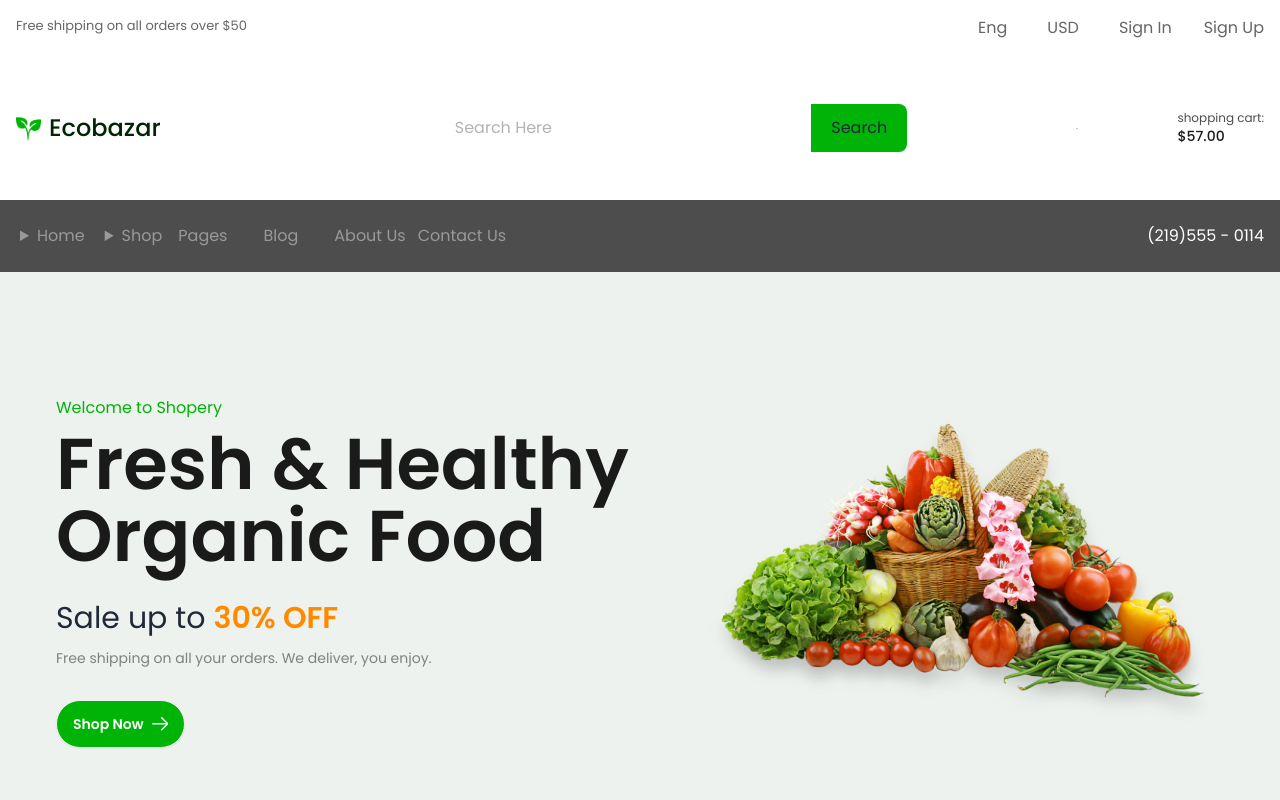
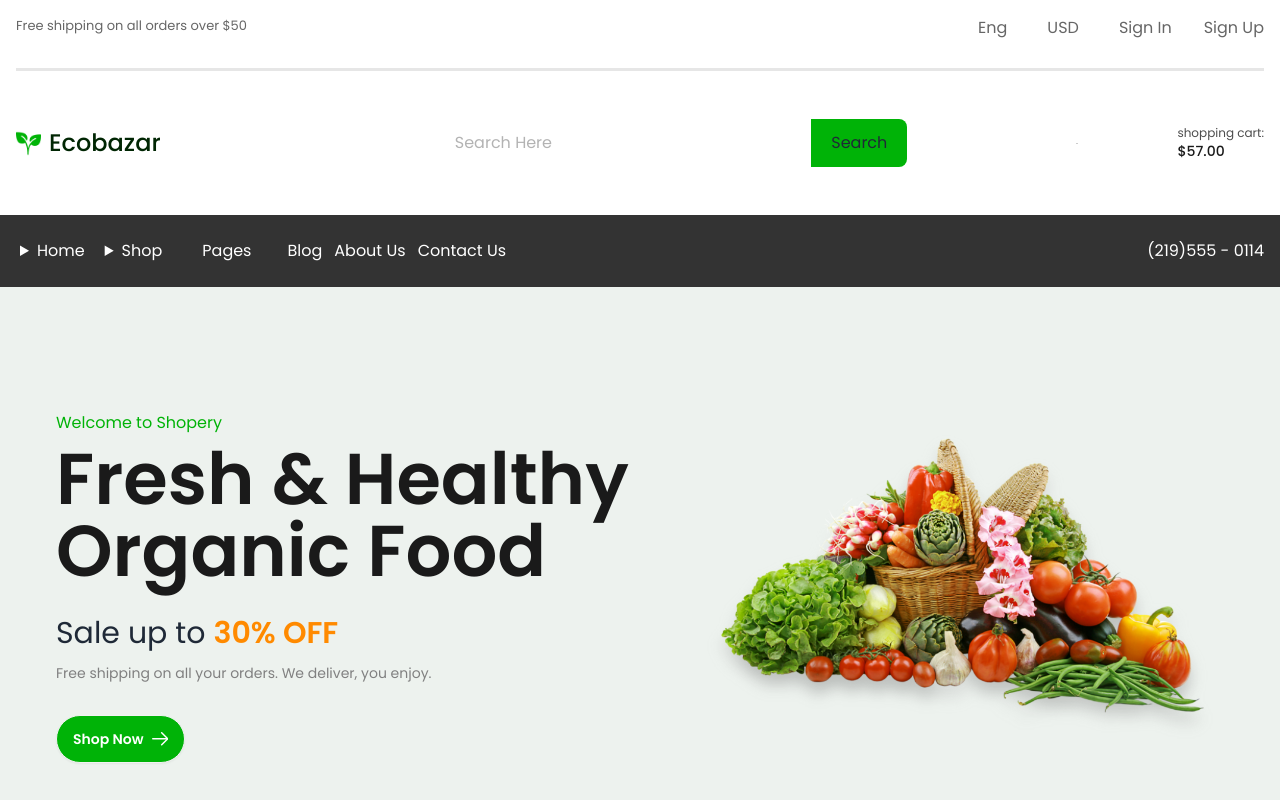
Before and after one commit to Shanto-prime/eco-bazar-nextjs, a Next.js app: page / in a window 1280 px wide. Shown: the top 800 px of the page. Built offline with nearby package versions, Linux system fonts and the light colour scheme; some icons are missing.

Commit message:
netlify settings added

```diff
--- a/next.config.mjs
+++ b/next.config.mjs
@@ -1,6 +1,5 @@
 /** @type {import('next').NextConfig} */
 const nextConfig = {
-    distDir: 'dist'
 };
 
 export default nextConfig;
--- a/package.json
+++ b/package.json
@@ -10,6 +10,7 @@
     "lint": "next lint"
   },
   "dependencies": {
+    "@netlify/plugin-nextjs": "^5.8.1",
     "boxicons": "^2.1.4",
     "firebase": "^11.0.2",
     "next": "^15.0.3",
--- a/src/components/Nav.jsx
+++ b/src/components/Nav.jsx
@@ -8,8 +8,8 @@ const Nav = () => {
 
     return (
         <>
-            <div className="flex mx-auto justify-center px-4">
-                <div className="container flex justify-between py-4">
+            <div className="flex flex-col mx-auto justify-center px-4">
+                <div className="container flex justify-between py-4 mx-auto">
                     <p className="text-[#666666] poppins text-[13px]">Free shipping on all orders over $50</p>
                     <div className="text-[#666666] md:flex flex-row gap-4 poppins hidden">
                         <div className='flex flex-row flex-wrap items-center'>
@@ -27,6 +27,7 @@ const Nav = () => {
                         </div>
                     </div>
                 </div>
+                <hr className='border-b-2 w-full mt-3 border-gray-200'/>
             </div>
             <div className="container md:flex justify-between md:py-7 py-3 mx-auto px-4">
                 <div className='flex flex-row gap-2 items-center'>
@@ -57,11 +58,11 @@ const Nav = () => {
                     </div>
                 </div>
             </div>
-            <nav className="px-4 py-5 lg:bg-gray-800">
+            <nav className="px-4 py-5 lg:bg-[#333333]">
                 <div className='container mx-auto'>
                     {/* Navbar for larger devices */}
                     <div className="hidden lg:flex justify-between items-center">
-                        <div className="flex justify-between gap-3 items-center text-gray-500">
+                        <div className="flex justify-between gap-3 items-center text-white">
                             <div className="group relative">
                                 <details className="dropdown">
                                     <summary className=" m-1">Home</summary>
@@ -82,13 +83,13 @@ const Nav = () => {
                                     </ul>
                                 </details>
                             </div>
-                            <div className="flex items-center text-gray-500">
+                            <div className="flex items-center text-white">
+                                <box-icon name="chevron-right" color="#999999"></box-icon>
                                 <h4>Pages</h4>
-                                <box-icon name="chevron-down" color="#999999"></box-icon>
                             </div>
-                            <div className="flex items-center text-gray-500">
+                            <div className="flex items-center text-white">
+                                <box-icon name="chevron-right" color="#999999"></box-icon>
                                 <h4>Blog</h4>
-                                <box-icon name="chevron-down" color="#999999"></box-icon>
                             </div>
                             <div>About Us</div>
                             <div>Contact Us</div>
--- a/src/components/home/home.jsx
+++ b/src/components/home/home.jsx
@@ -22,7 +22,7 @@ export default function Home() {
             </div>
 
 
-            <div className="bg-[#00ff33] pt-5 container mx-auto">
+            <div className="bg-[#2093ff] py-5 px-4 container mx-auto">
                 <p>Top category</p>
                 <p>Offers</p>
                 <p>Newest Products</p>
```
Also changed, not shown: src/components/shared/ProductCards.jsx (added, +12 -0 lines), src/layout/MainLayout.jsx (added, +12 -0 lines), 2 other files (tests, documents, lock files or other folders).
